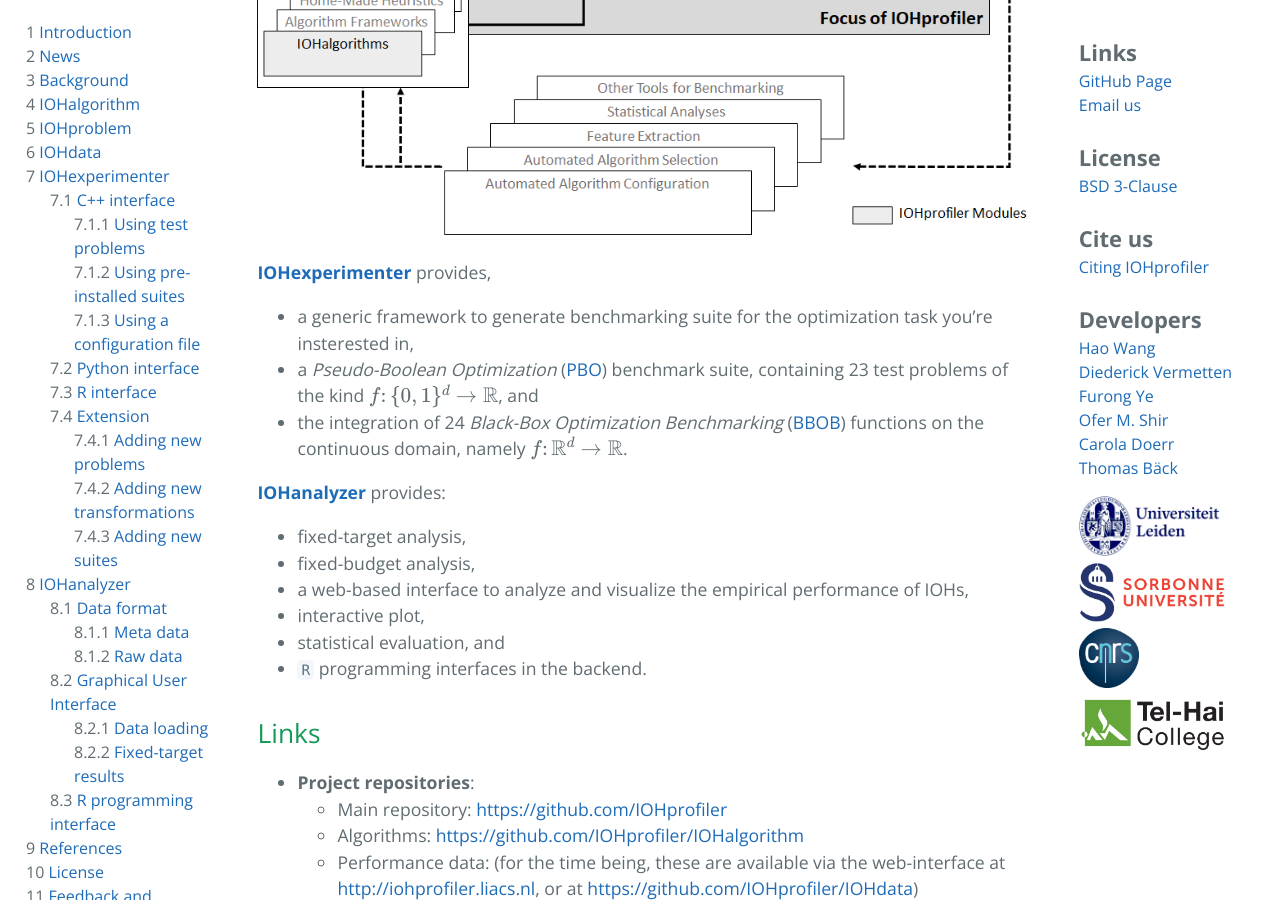
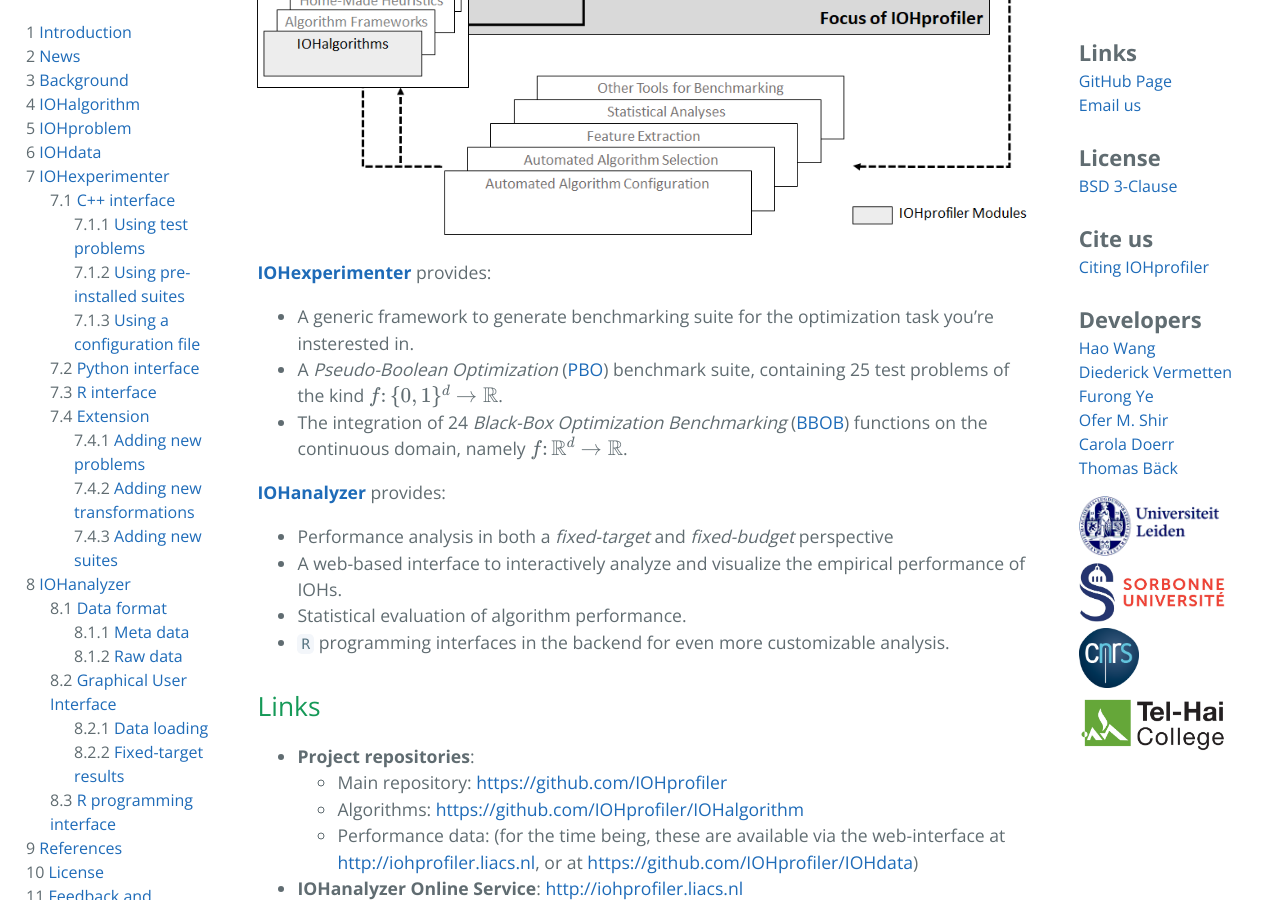
Before and after one commit to IOHprofiler/IOHprofiler.github.io, a Jekyll site: the page built from index.md, in a window 1280 px wide and 900 px high, scrolled down 1003 px. Built offline with Jekyll 4.4.1, drawn with Linux system fonts in a browser that asks for light colours; formulas are drawn with MathJax 3; some of the changed text lies outside the part shown.

Commit message:
Minor textual updates (captitalization, phrasing,..)

```diff
--- a/index.md
+++ b/index.md
@@ -8,29 +8,27 @@ nav_order: 2
 
 **IOHprofiler**, a benchmarking platform for evaluating the performance of _iterative optimization heuristics_ (IOHs), e.g., Evolutionary Algorithms and Swarm-based Algorithms. We aim to the integrate various elements of the entire benchmarking pipeline, ranging from problem (instance) generators and modular algorithm frameworks over automated algorithm configuration techniques and feature extraction methods to the actual experimentation, data analysis, and visualization. It consists of the following major components:
 
-* [__IOHexperimenter__](IOHexperimenter/) for generating benchmarking suites, which produce experiment data,
-* [__IOHanalyzer__](IOHanalyzer/) for the statistical analysis and visualization of the experiment data,
+* [__IOHexperimenter__](IOHexperimenter/) for generating benchmarking suites, which produce experiment data.
+* [__IOHanalyzer__](IOHanalyzer/) for the statistical analysis and visualization of the experiment data.
 * [__IOHproblem__](IOHproblem) for providing a collection of test functions.
-* [__IOHdata__](IOHdata) for hosting the benchmarking data sets from __IOHexperimenter__ as well as other platforms, e.g., _BBOB/COCO_ and _Nevergrad_ [under construction], and
+* [__IOHdata__](IOHdata) for hosting the benchmarking data sets from __IOHexperimenter__ as well as other platforms, e.g., [_BBOB/COCO_](https://github.com/numbbo/coco) and [_Nevergrad_](https://github.com/facebookresearch/nevergrad).
 * [__IOHalgorithm__](IOHalgorithm) for efficient implemention of various classic optimization algorithms.
 
 The composition of **IOHprofiler** and the coordinations of its components are depicted below:
 ![](/assets/fig/overview.png)
 
-[__IOHexperimenter__](IOHexperimenter/) provides,
+[__IOHexperimenter__](IOHexperimenter/) provides:
 
-* a generic framework to generate benchmarking suite for the optimization task you're insterested in,
-* a _Pseudo-Boolean Optimization_ ([PBO](/Suites/PBO/)) benchmark suite, containing 23 test problems of the kind $f\colon \\{0,1\\}^d \rightarrow \mathbb{R}$, and
-* the integration of 24 _Black-Box Optimization Benchmarking_ ([BBOB](https://coco.gforge.inria.fr/downloads/download16.00/bbobdocfunctions.pdf)) functions on the continuous domain, namely $f\colon \mathbb{R}^d \rightarrow \mathbb{R}$.
+* A generic framework to generate benchmarking suite for the optimization task you're insterested in.
+* A _Pseudo-Boolean Optimization_ ([PBO](/Suites/PBO/)) benchmark suite, containing 25 test problems of the kind $f\colon \\{0,1\\}^d \rightarrow \mathbb{R}$.
+* The integration of 24 _Black-Box Optimization Benchmarking_ ([BBOB](https://coco.gforge.inria.fr/downloads/download16.00/bbobdocfunctions.pdf)) functions on the continuous domain, namely $f\colon \mathbb{R}^d \rightarrow \mathbb{R}$.
 
 [__IOHanalyzer__](IOHanalyzer/) provides:
 
-* fixed-target analysis,
-* fixed-budget analysis,
-* a web-based interface to analyze and visualize the empirical performance of IOHs,
-* interactive plot,
-* statistical evaluation, and
-* `R` programming interfaces in the backend.
+* Performance analysis in both a <i>fixed-target</i> and <i>fixed-budget</i> perspective
+* A web-based interface to interactively analyze and visualize the empirical performance of IOHs.
+* Statistical evaluation of algorithm performance.
+* `R` programming interfaces in the backend for even more customizable analysis.
 
 ## Links
 
```
Also changed, not shown: IOHanalyzer/GUI.md (+11 -11 lines), IOHanalyzer/IOHanalyzer.md (+4 -5 lines), IOHanalyzer/R.md (+2 -2 lines), IOHexperimenter/R.md (+1 -1 lines).
